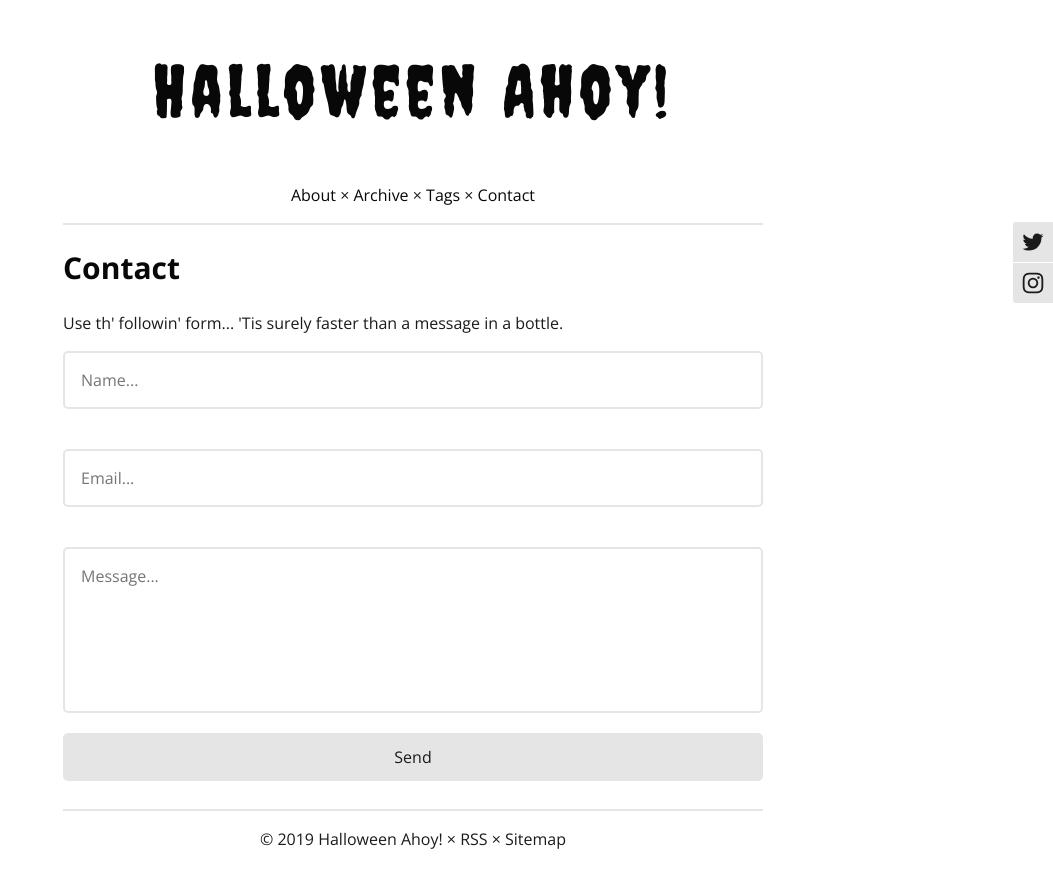
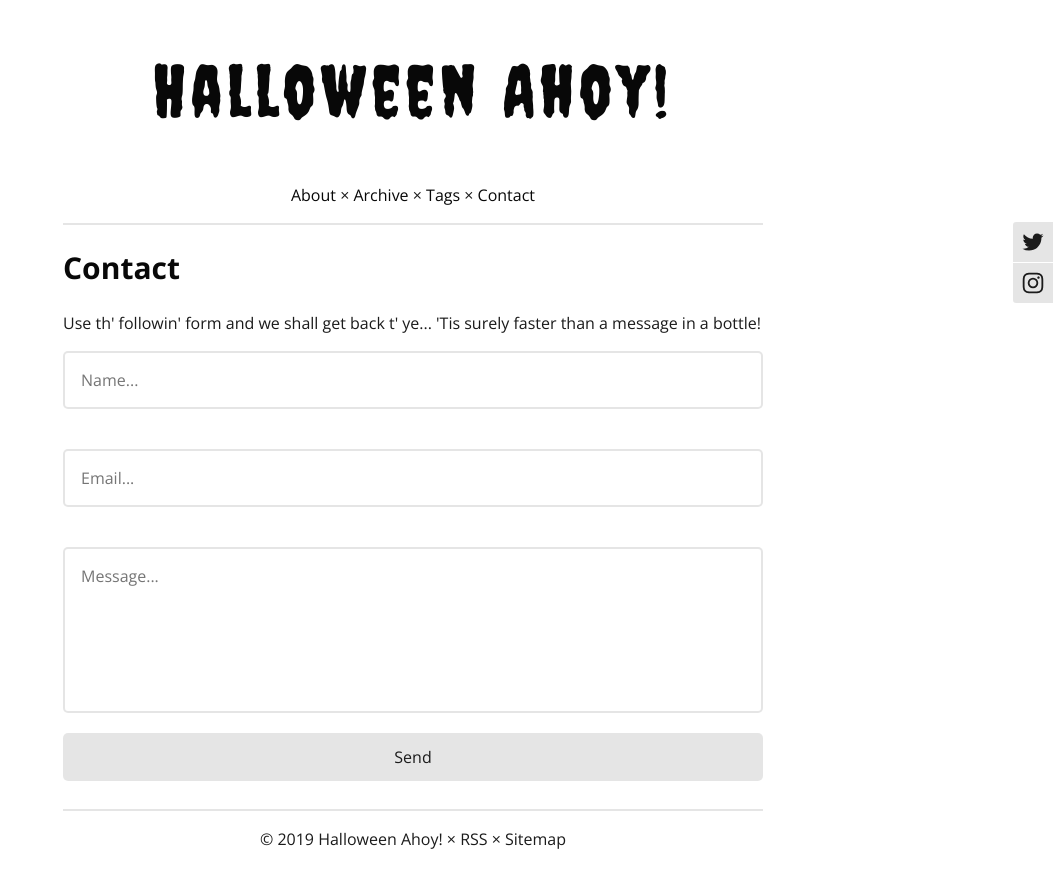
Before and after one commit to halloweenahoy/halloweenahoy.github.io, a Jekyll site: the page built from contact.html, in a window 1280 px wide. Shown: the top 888 px of the page, without its empty margins (227-1280 px from the left). Built offline with Jekyll 4.4.1, drawn with Linux system fonts in a browser that asks for light colours; comment, search, counter and statistics services are not loaded.

Commit message:
Update contact.html

```diff
--- a/contact.html
+++ b/contact.html
@@ -6,7 +6,7 @@ description: Halloween Ahoy! contact form.
 
 <h2>Contact</h2>
 
-<p>Use th' followin' form... 'Tis surely faster than a message in a bottle.</p>
+<p>Use th' followin' form and we shall get back t' ye... 'Tis surely faster than a message in a bottle!</p>
 
 <form action="https://formspree.io/halloweenahoy@gmail.com" method="POST">
   <input type="text" id="name" class="" name="name" placeholder="Name..." required="required"/>
@@ -15,5 +15,4 @@ description: Halloween Ahoy! contact form.
   <textarea id="message" class="multi-line" name="message" placeholder="Message..." cols="30" rows="5" required="required"></textarea>
   <input type="text" name="_gotcha" style="display:none" />
   <input type="submit" id="submit" value="Send"/>
-  <input type="hidden" name="_next" value="{{ '/thanks/' | prepend: site.baseurl | prepend: site.url }}" />
 </form>
```
